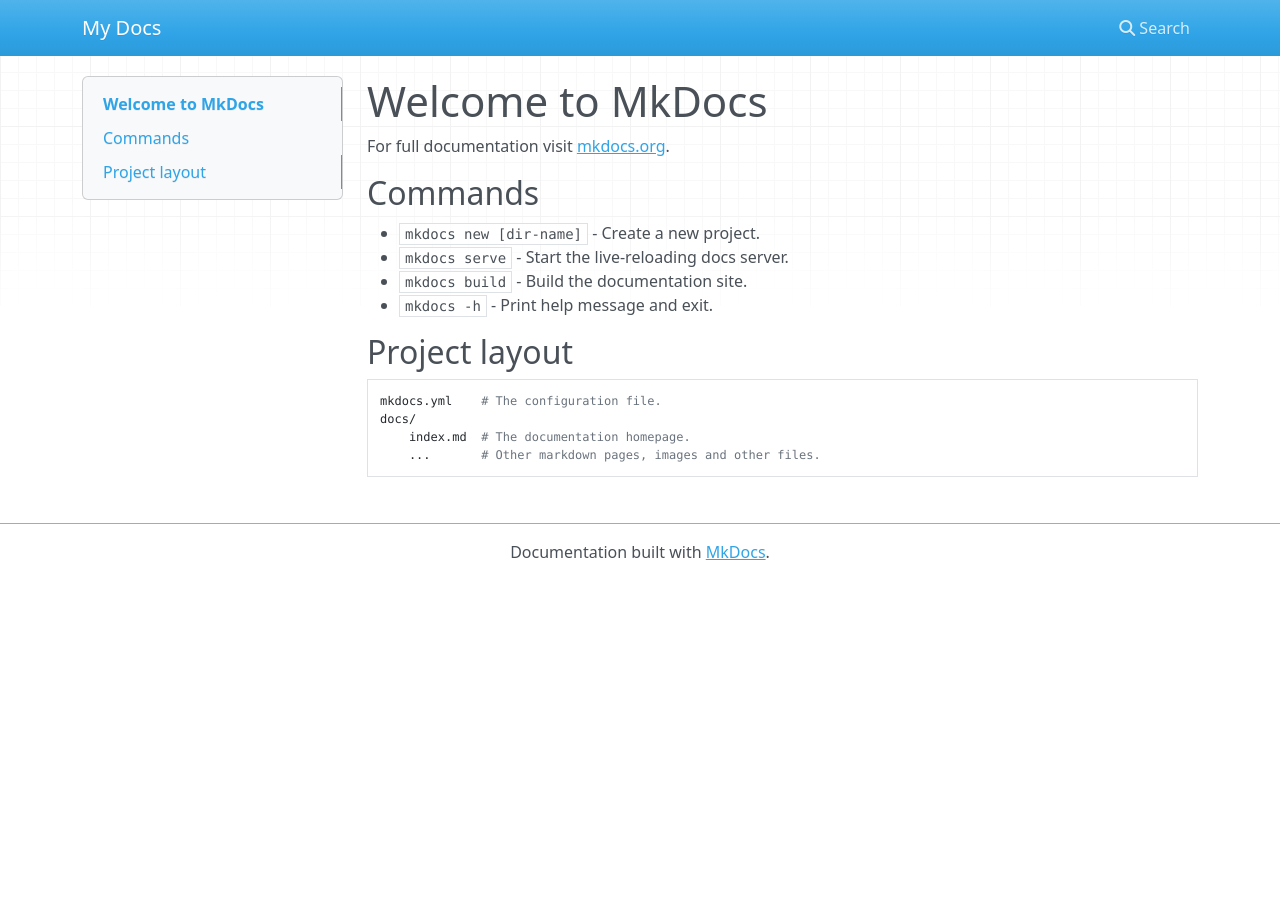
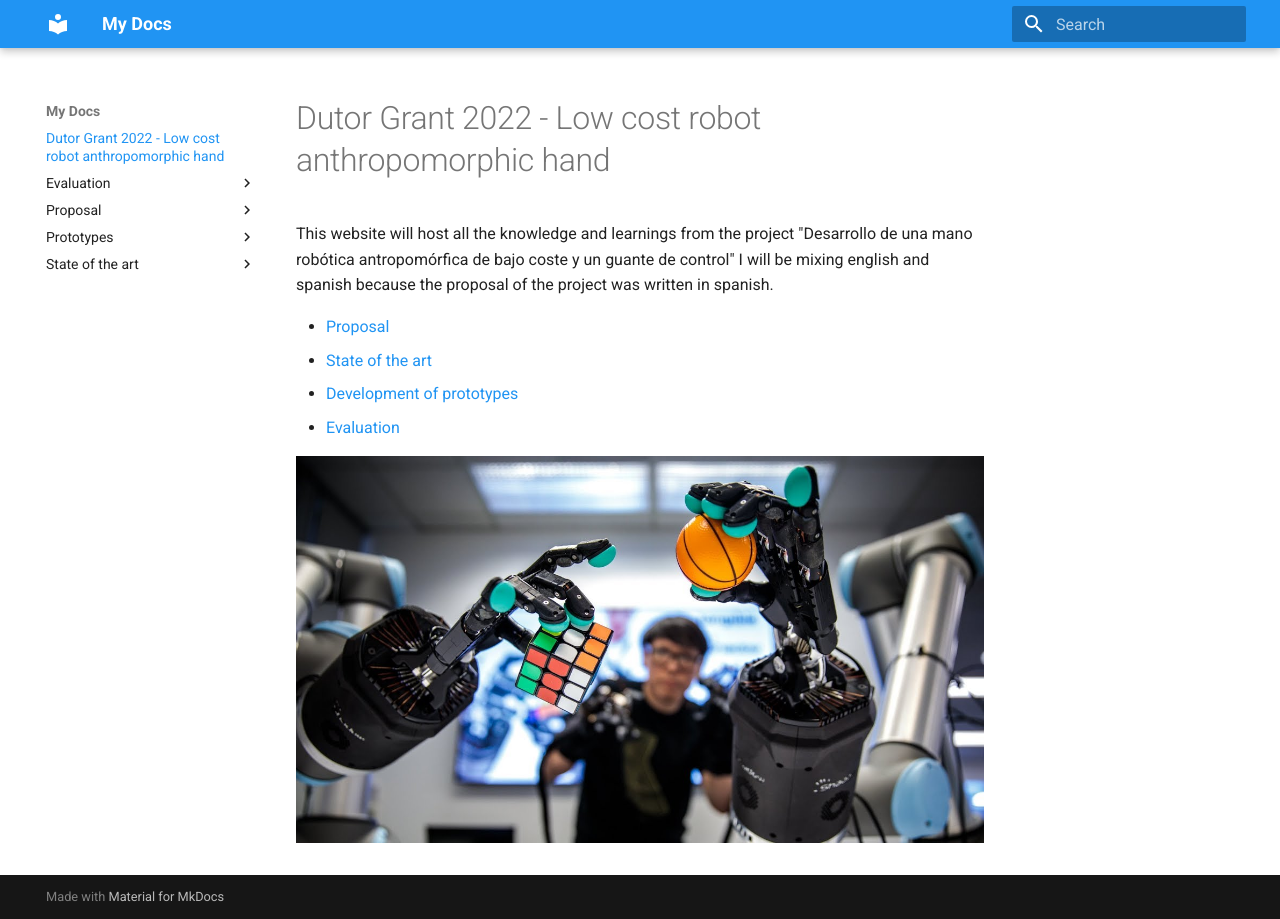
Before and after one commit to ironbar/dutor_2022_robot_hand, an MkDocs documentation site: the page built from docs/index.md, in a window 1280 px wide. Built offline with MkDocs 1.6.1 and Material for MkDocs 9.7.7, drawn with Linux system fonts in a browser that asks for light colours; nearby versions of some CDN libraries.

Commit message:
started to add content

```diff
--- a/docs/index.md
+++ b/docs/index.md
@@ -1,17 +1,11 @@
-# Welcome to MkDocs
+# Dutor Grant 2022 - Low cost robot anthropomorphic hand
 
-For full documentation visit [mkdocs.org](https://www.mkdocs.org).
+This website will host all the knowledge and learnings from the project "Desarrollo de una mano robótica antropomórfica de bajo coste y un guante de control"
+I will be mixing english and spanish because the proposal of the project was written in spanish.
 
-## Commands
+- [Proposal](./proposal/index.md)
+- [State of the art](./state-of-the-art/index.md)
+- [Development of prototypes](./prototypes/index.md)
+- [Evaluation](./evaluation/index.md)
 
-* `mkdocs new [dir-name]` - Create a new project.
-* `mkdocs serve` - Start the live-reloading docs server.
-* `mkdocs build` - Build the documentation site.
-* `mkdocs -h` - Print help message and exit.
-
-## Project layout
-
-    mkdocs.yml    # The configuration file.
-    docs/
-        index.md  # The documentation homepage.
-        ...       # Other markdown pages, images and other files.
+![target_robot](res/target_robot.png)
--- a/mkdocs.yml
+++ b/mkdocs.yml
@@ -1 +1,18 @@
 site_name: My Docs
+
+# Configuration
+theme:
+  name: material
+  language: en
+  palette:
+    primary: blue
+    accent: blue
+  font:
+    text: Roboto
+    code: Roboto Mono
+  #logo: res/just_mimo_logo.png
+  # favicon: images/favicon.gif
+  # icon:
+  #   repo: fontawesome/brands/gitlab
+markdown_extensions:
+  - pymdownx.tasklist
```
Also changed, not shown: docs/proposal/estado-actual-robotica.md (added, +25 -0 lines), docs/evaluation/index.md (added), docs/proposal/aplicaciones-comerciales.md (added), docs/proposal/candidato.md (added), docs/proposal/estado-actual-ia.md (added), docs/proposal/imitacion.md (added), docs/proposal/index.md (added), docs/proposal/planning.md (added), docs/proposal/res/blue_robot.png (added), docs/proposal/res/cadena_montaje.png (added), docs/proposal/res/cobot.png (added), docs/proposal/res/roomba.png (added), docs/proposal/solucion-bajo-coste.md (added), docs/prototypes/index.md (added), 2 more files, 1 other file.
